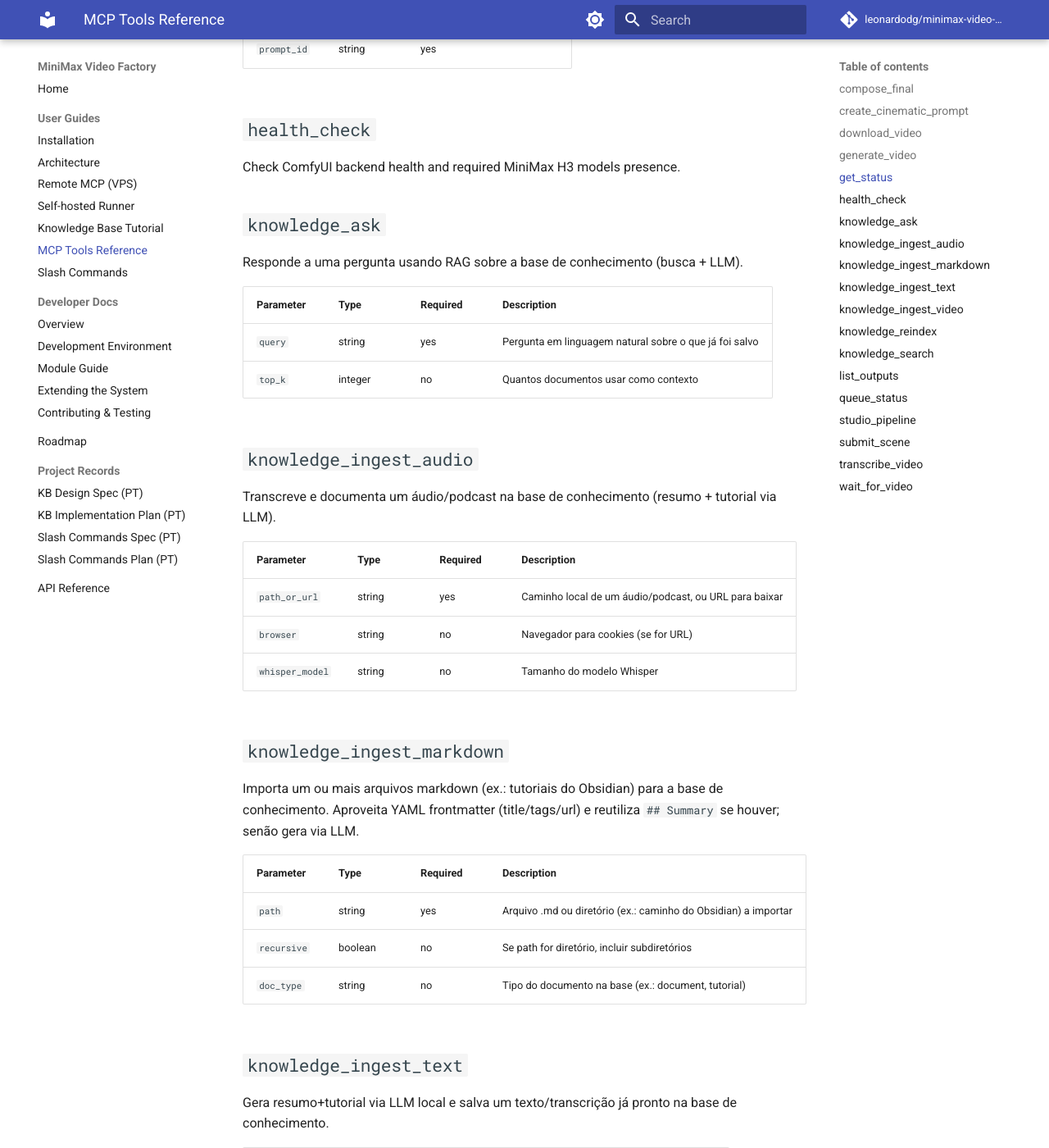
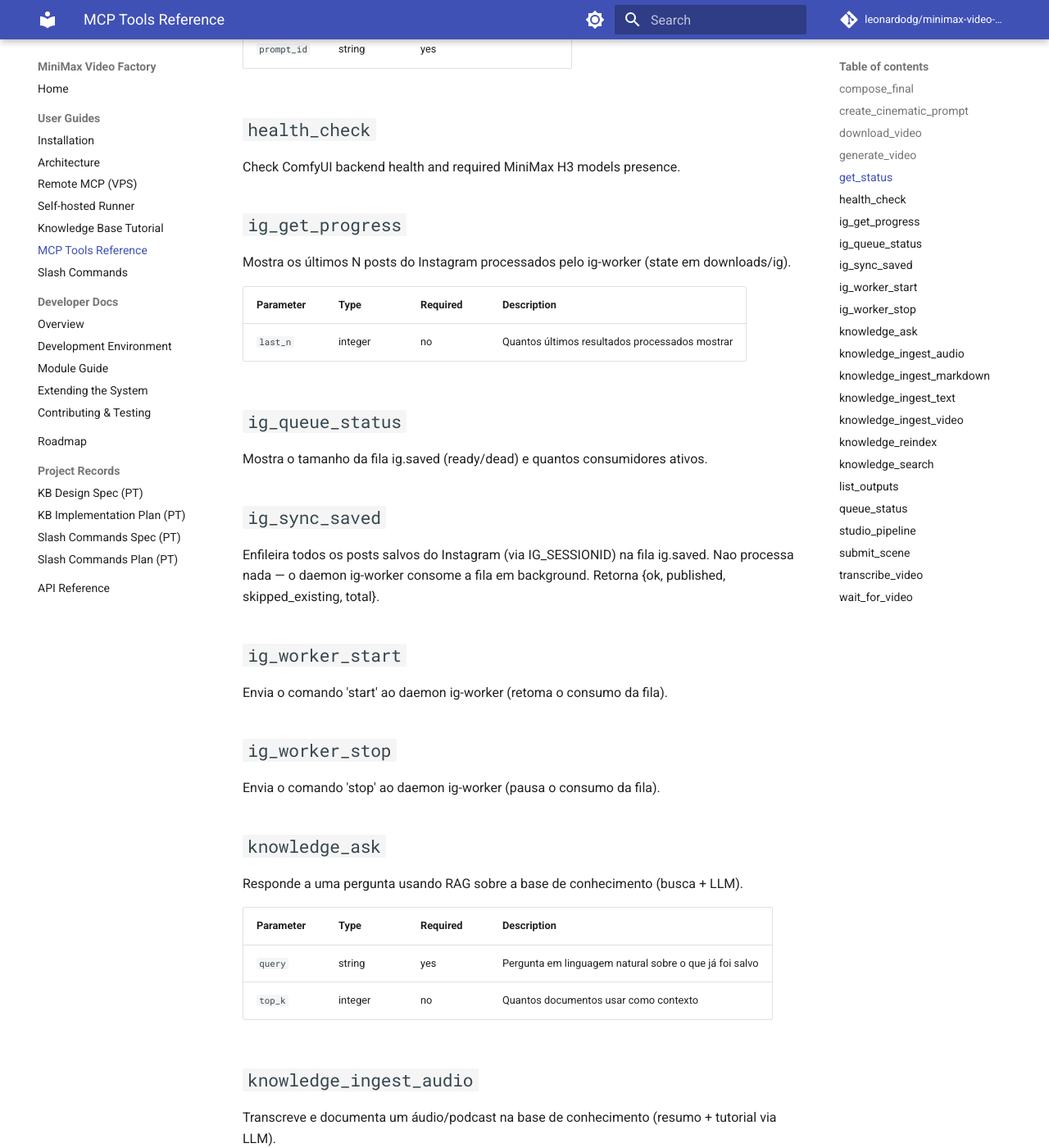
Before and after one commit to leonardodg/minimax-video-factory, an MkDocs documentation site: the page built from docs/MCP_TOOLS.md, in a window 1280 px wide and 1400 px high, scrolled down 1823 px. Shown: the whole window at 82% size. Built offline with MkDocs 1.6.1 and Material for MkDocs 9.7.7, drawn with Linux system fonts in a browser that asks for light colours; comment, search, counter and statistics services are not loaded; some of the changed text lies outside the part shown.

Commit message:
feat(ig): MCP tools + slash commands + docs for Instagram sync

```diff
--- a/docs/COMMANDS.md
+++ b/docs/COMMANDS.md
@@ -7,6 +7,11 @@
 
 | Comando | Tool | O que faz |
 |---|---|---|
+| `/ig-progress` | `ig_get_progress` | Mostra os últimos N posts do Instagram processados pelo ig-worker (state em downloads/ig) |
+| `/ig-status` | `ig_queue_status` | Mostra o tamanho da fila ig.saved (ready/dead) e quantos consumidores ativos |
+| `/ig-sync` | `ig_sync_saved` | Enfileira todos os posts salvos do Instagram (via IG_SESSIONID) na fila ig.saved |
+| `/ig-worker` | `ig_worker_start` | Envia o comando 'start' ao daemon ig-worker (retoma o consumo da fila) |
+| `/ig-worker-stop` | `ig_worker_stop` | Envia o comando 'stop' ao daemon ig-worker (pausa o consumo da fila) |
 | `/kb-buscar` | `knowledge_search` | Busca na base de conhecimento (palavra-chave + semântica) |
 | `/kb-ingest-audio` | `knowledge_ingest_audio` | Transcreve e documenta um áudio/podcast na base de conhecimento |
 | `/kb-ingest-markdown` | `knowledge_ingest_markdown` | Importa arquivos markdown (ex.: Obsidian) para a base de conhecimento |
--- a/docs/KNOWLEDGE_BASE.md
+++ b/docs/KNOWLEDGE_BASE.md
@@ -12,8 +12,9 @@
 - [4. Recommended flows step by step](#4-recommended-flows)
 - [5. Using it from the OpenCode chat (prompt examples)](#5-using-it-from-the-opencode-chat)
 - [6. Database structure](#6-database-structure)
-- [7. Configuration (.env)](#7-configuration-env)
-- [8. Troubleshooting](#8-troubleshooting)
+- [7. Instagram saved-posts sync (optional)](#7-instagram-saved-posts-sync-optional)
+- [8. Configuration (.env)](#8-configuration-env)
+- [9. Troubleshooting](#9-troubleshooting)
 
 ---
 
@@ -280,7 +281,40 @@
 
 ---
 
-## 7. Configuration (.env)
+## 7. Instagram saved-posts sync (optional)
+
+Turn every post you saved on Instagram into a knowledge-base document
+automatically. `ig_sync_saved` enumerates your saved posts (using the
+`IG_SESSIONID` cookie) and publishes each *new* one (no document with that
+`ig_pk` yet) onto the RabbitMQ `ig.saved` queue. The `ig-worker` daemon consumes
+the queue in the background: downloads the media with yt-dlp, transcribes it
+(video) or describes it (photo, via the local Ollama vision model), ingests it
+into the KB with `ig_pk` dedup, and optionally deletes the downloaded file
+(`IG_DELETE_AFTER_INGEST`).
+
+| Tool | Command | O que faz |
+|---|---|---|
+| `ig_sync_saved` | `/ig-sync` | Enfileira os posts salvos (novos) na fila `ig.saved` |
+| `ig_queue_status` | `/ig-status` | Tamanho da fila (ready/dead) e consumidores ativos |
+| `ig_worker_start` | `/ig-worker` | Envia `start` ao daemon ig-worker (retoma) |
+| `ig_worker_stop` | `/ig-worker-stop` | Envia `stop` ao daemon ig-worker (pausa) |
+| `ig_get_progress` | `/ig-progress` | Últimos N posts processados + total com `ig_pk` |
+
+**Prerequisites**
+- `IG_SESSIONID` — o cookie `sessionid` do Instagram (logado). Nunca uma senha.
+- RabbitMQ no `RABBITMQ_URL` (default `amqp://guest:guest@localhost:5672/`).
+- Modelo de visão local para fotos: `ollama pull qwen2.5vl:7b` (igual ao
+  `OLLAMA_VISION_MODEL`).
+- O daemon consome a fila com `uv run python -m minimax_mcp.ig_worker`.
+
+**Golden rule:** nunca rebuild/restart do stack (nem o container do ComfyUI)
+enquanto a fila de render estiver ocupada — confira antes com `queue_status`.
+O ig-worker compartilha a GPU com o renderer H3; um restart no meio do ingest
+perde o item em voo (ele volta à fila e é retomado pelos retries).
+
+---
+
+## 8. Configuration (.env)
 
 | Var | Default | Description |
 |---|---|---|
--- a/docs/MCP_TOOLS.md
+++ b/docs/MCP_TOOLS.md
@@ -55,6 +55,32 @@
 ## `health_check`
 
 Check ComfyUI backend health and required MiniMax H3 models presence.
+
+## `ig_get_progress`
+
+Mostra os últimos N posts do Instagram processados pelo ig-worker (state em downloads/ig).
+
+| Parameter | Type | Required | Description |
+|---|---|---|---|
+| `last_n` | integer | no | Quantos últimos resultados processados mostrar |
+
+## `ig_queue_status`
+
+Mostra o tamanho da fila ig.saved (ready/dead) e quantos consumidores ativos.
+
+## `ig_sync_saved`
+
+Enfileira todos os posts salvos do Instagram (via IG_SESSIONID) na fila ig.saved.
+Nao processa nada — o daemon ig-worker consome a fila em background.
+Retorna {ok, published, skipped_existing, total}.
+
+## `ig_worker_start`
+
+Envia o comando 'start' ao daemon ig-worker (retoma o consumo da fila).
+
+## `ig_worker_stop`
+
+Envia o comando 'stop' ao daemon ig-worker (pausa o consumo da fila).
 
 ## `knowledge_ask`
 
```
Also changed, not shown: other parts of docs/KNOWLEDGE_BASE.md (+1 -1 lines), other parts of docs/MCP_TOOLS.md (+1 -1 lines), .opencode/command/ig-progress.md (added, +14 -0 lines), .opencode/command/ig-status.md (added, +12 -0 lines), .opencode/command/ig-sync.md (added, +12 -0 lines), .opencode/command/ig-worker-stop.md (added, +12 -0 lines), .opencode/command/ig-worker.md (added, +12 -0 lines), README.md (+10 -0 lines), 6 other files.
